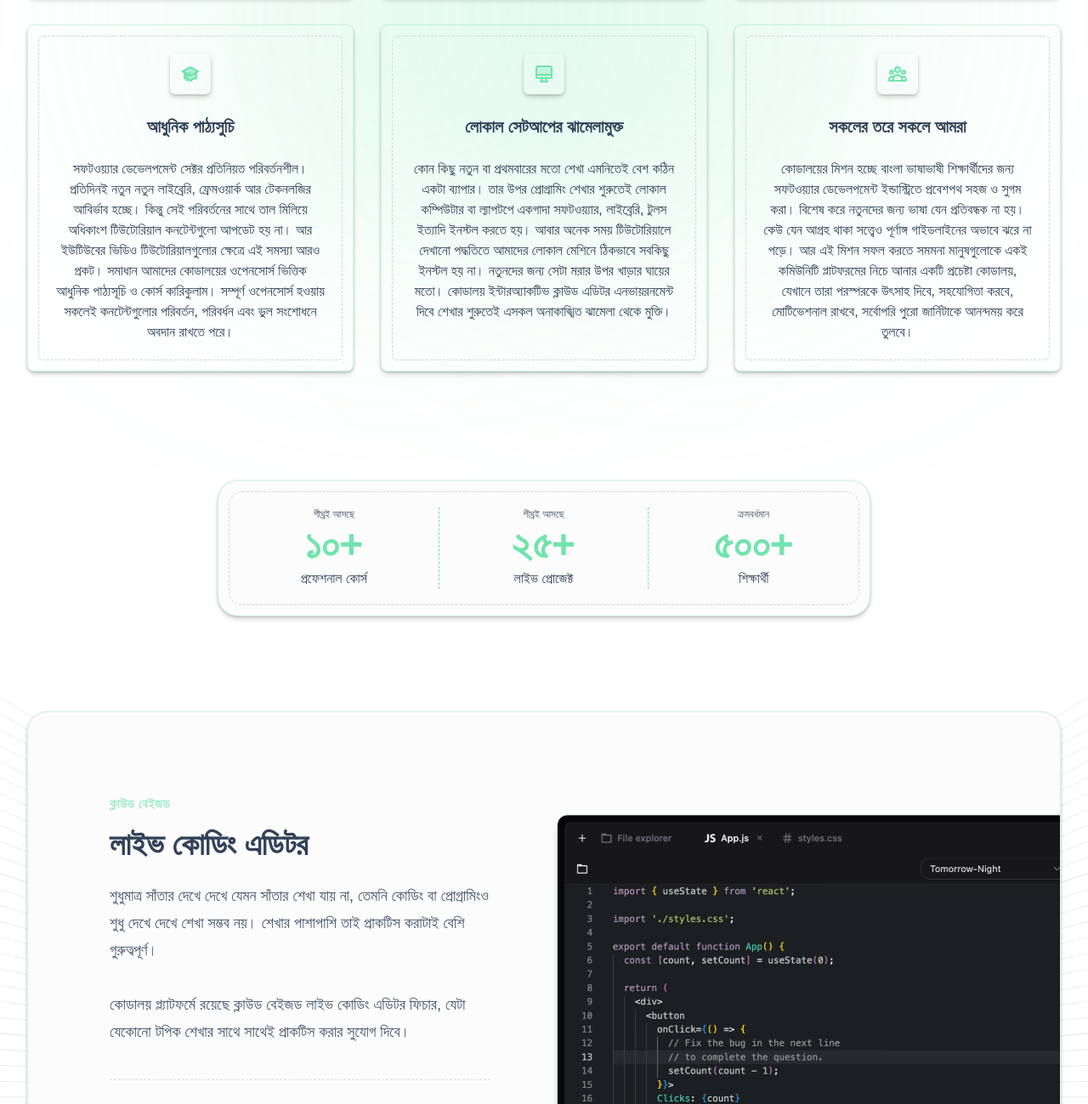
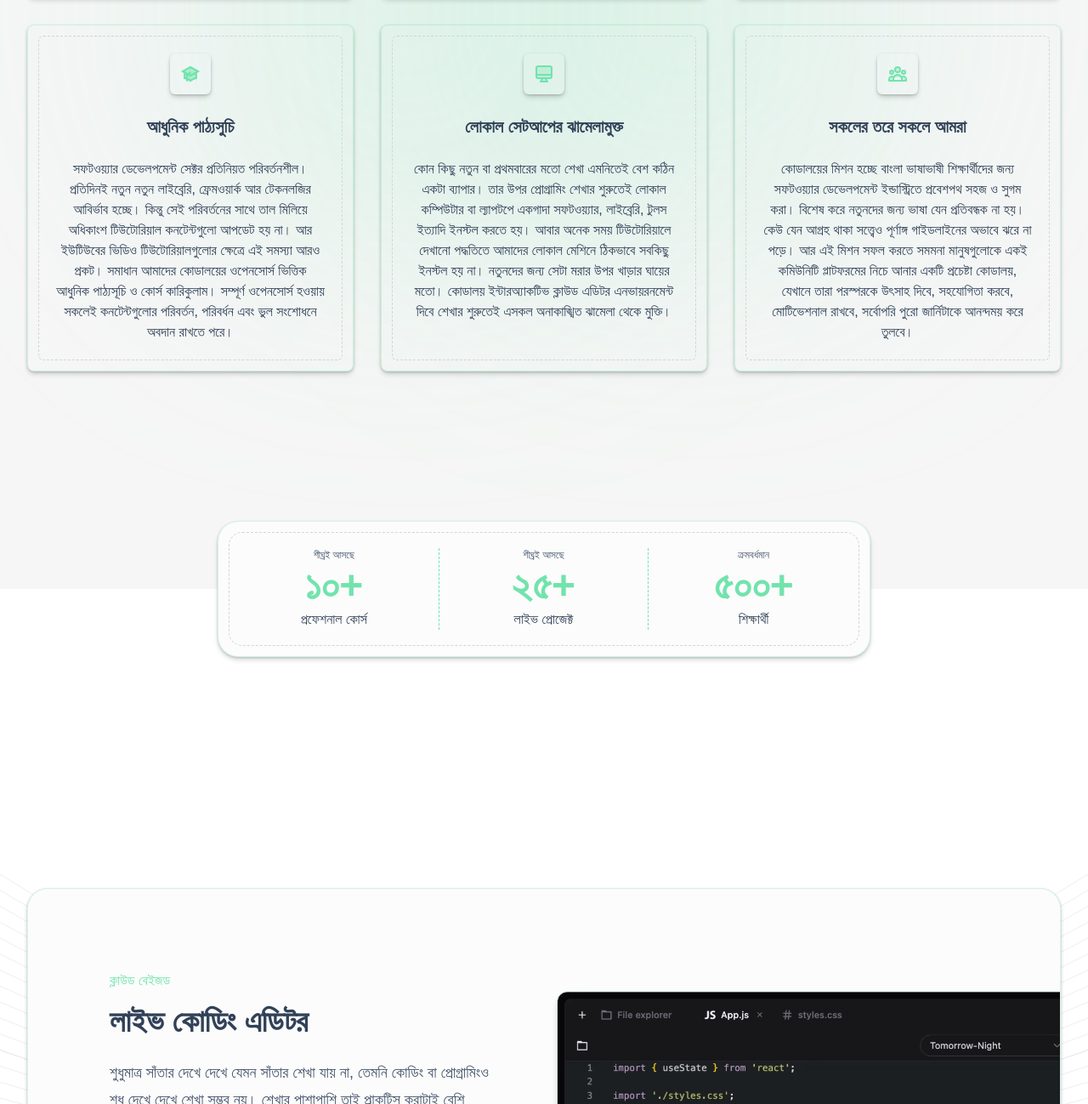
Before and after one commit to codealoy/codealoy, an Astro site: page / in a window 1280 px wide. Shown: the part 1501-2800 px from the top of the page at 85% size. Built offline with nearby package versions, Linux system fonts and the light colour scheme; Astro itself is replaced by a stand-in of ours; no server answers; a web font is replaced by a local one.

Commit message:
style: update section backgrounds for improved visual consistency across components

```diff
--- a/src/components/home/Counter.tsx
+++ b/src/components/home/Counter.tsx
@@ -19,7 +19,7 @@ export default function Counter() {
       animate={controlAnimation}
       variants={fadeUpAnimation}
       ref={ref}
-      className="relative z-10 mx-5 -mb-20"
+      className="relative z-10 mx-5 -translate-y-1/2"
     >
       <div className="border-primary/30 dark:border-primary/15 bg-card mx-auto h-40 max-w-3xl rounded-3xl border p-3 shadow-lg">
         <div
--- a/src/components/home/FeatureGrid.tsx
+++ b/src/components/home/FeatureGrid.tsx
@@ -17,7 +17,7 @@ export default function FeatureGrid() {
   const controlAnimation = useWhileInView(ref);
 
   return (
-    <section className="relative">
+    <section className="bg-muted/50 relative pb-20 md:pb-24 lg:pb-32">
       <SectionContent>
         <SectionHeading
           heading="বৈশিষ্টসমূহ"
--- a/src/components/home/Team.tsx
+++ b/src/components/home/Team.tsx
@@ -93,7 +93,7 @@ export default function Team() {
   });
 
   return (
-    <section id="meet-team" className="relative">
+    <section id="meet-team" className="bg-muted/50 relative">
       <div className="absolute top-1/2 left-0 -z-10 flex -translate-x-1/3 -translate-y-1/2">
         <CircleBlur />
       </div>
```
